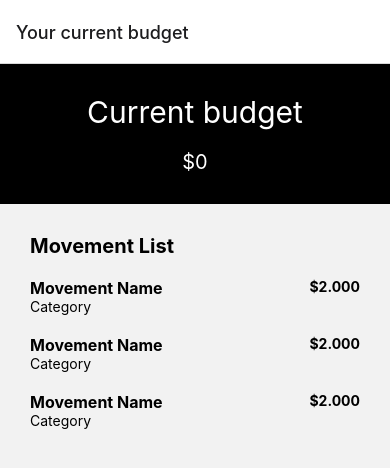
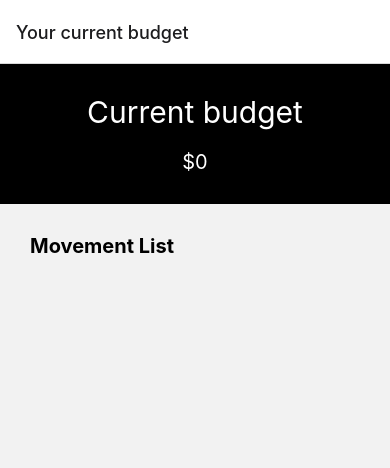
Before and after one commit to Danieruone/rn-budget, a React Native app: screen /Home in a window 390 px wide. Shown: the top 468 px of the page. Built offline with nearby package versions, Linux system fonts and the light colour scheme.

Commit message:
:sparkles: Add movement list

```diff
--- a/src/components/MovementList.tsx
+++ b/src/components/MovementList.tsx
@@ -1,14 +1,23 @@
 import React from "react";
+
+// components
 import { View, Text, StyleSheet, ScrollView } from "react-native";
 import { MovementItem } from "./MovementItem";
 
-export const MovementList = () => (
+// models
+import { Movement } from "../models/movement";
+
+export const MovementList = ({
+  movementsList,
+}: {
+  movementsList: Movement[];
+}) => (
   <View style={styles.container}>
     <Text style={styles.title}>Movement List</Text>
     <ScrollView>
-      <MovementItem />
-      <MovementItem />
-      <MovementItem />
+      {movementsList.map((movement: Movement) => (
+        <MovementItem key={movement.id} />
+      ))}
     </ScrollView>
   </View>
 );
--- a/src/models/movement.tsx
+++ b/src/models/movement.tsx
@@ -1,4 +1,5 @@
 export interface Movement {
+  id: string;
   name: string;
   category: string;
   amount: number;
--- a/src/screens/HomeScreen.tsx
+++ b/src/screens/HomeScreen.tsx
@@ -14,7 +14,7 @@ const HomeScreen = () => {
   return (
     <View>
       <CurrentBudgetHero totalAmount={totalAmount} />
-      <MovementList />
+      <MovementList movementsList={movementsList} />
     </View>
   );
 };
```
